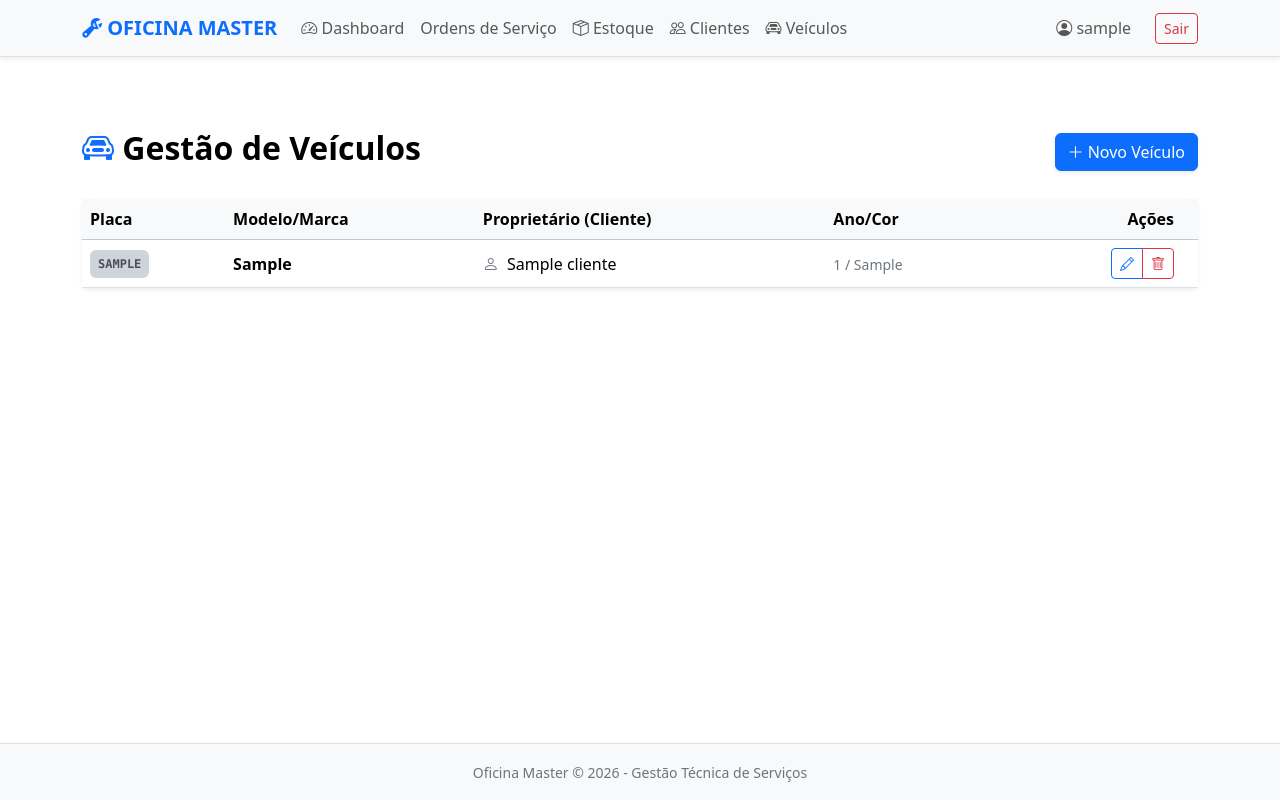
After one commit to MarceloMacedoFH/Oficina_Django, a Django app: page /ordens/veiculos/ in a window 1280 px wide. The commit adds this page. Run offline with Django 5.2, Linux system fonts and the light colour scheme; a user stored in the database is signed in; tables that the repository leaves empty hold one stand-in row (values such as "Sample post").

Commit message:
Criação das telas de clientes e veículos

```diff
--- a/servicos/forms.py
+++ b/servicos/forms.py
@@ -1,5 +1,5 @@
 from django import forms
-from .models import OrdemServico, ItemPeca, ItemServico,Veiculo
+from .models import OrdemServico, ItemPeca, ItemServico,Veiculo, Cliente
 
 class OSForm(forms.ModelForm):
     class Meta:
@@ -49,3 +49,27 @@ ItemServicoFormSet = forms.inlineformset_factory(
     }
 )
 for form in ItemServicoFormSet.form.base_fields.values(): form.required = False
+
+class ClienteForm(forms.ModelForm):
+    class Meta:
+        model = Cliente
+        fields = ['nome', 'cpf_cnpj', 'telefone', 'email', 'endereco']
+        widgets = {
+            'nome': forms.TextInput(attrs={'class': 'form-control'}),
+            'cpf_cnpj': forms.TextInput(attrs={'class': 'form-control'}),
+            'telefone': forms.TextInput(attrs={'class': 'form-control'}),
+            'email': forms.EmailInput(attrs={'class': 'form-control'}),
+            'endereco': forms.TextInput(attrs={'class': 'form-control'}),
+        }
+
+class VeiculoForm(forms.ModelForm):
+    class Meta:
+        model = Veiculo
+        fields = ['cliente', 'modelo', 'placa', 'ano', 'cor']
+        widgets = {
+            'cliente': forms.Select(attrs={'class': 'form-select'}),
+            'modelo': forms.TextInput(attrs={'class': 'form-control'}),
+            'placa': forms.TextInput(attrs={'class': 'form-control'}),
+            'ano': forms.NumberInput(attrs={'class': 'form-control'}),
+            'cor': forms.TextInput(attrs={'class': 'form-control'}),
+        }
--- a/servicos/templates/servicos/form_os.html
+++ b/servicos/templates/servicos/form_os.html
@@ -37,9 +37,12 @@
                 <label class="form-label fw-bold text-secondary small">CLIENTE</label>
                 {{ form.cliente }}
             </div>
+            <div class="col-md-5">
                 <label class="form-label fw-bold text-secondary small">VEÍCULO</label>
                 {{ form.veiculo }}
-            <div id="veiculo-help" class="form-text small">Selecione um cliente primeiro.</div>
+                <div id="veiculo-help" class="form-text small">Selecione um cliente primeiro.</div>
+            </div>
+
             <div class="col-md-3">
                 <label class="form-label fw-bold text-secondary small">STATUS ATUAL</label>
                 {{ form.status }}
--- /dev/null
+++ b/servicos/templates/servicos/lista_veiculos.html
@@ -0,0 +1,112 @@
+{% extends "base.html" %}
+
+{% block content %}
+<div class="container mt-4 pb-5">
+    <div class="d-flex justify-content-between align-items-center mb-4">
+        <h2 class="fw-bold text-body-emphasis">
+            <i class="bi bi-car-front text-primary"></i> Gestão de Veículos
+        </h2>
+        <button type="button" class="btn btn-primary shadow-sm" data-bs-toggle="modal" data-bs-target="#modalVeiculo">
+            <i class="bi bi-plus-lg"></i> Novo Veículo
+        </button>
+    </div>
+
+    <div class="card shadow-sm border-0 bg-body-tertiary">
+        <div class="table-responsive">
+            <table class="table table-hover align-middle mb-0">
+                <thead class="table-light">
+                    <tr>
+                        <th>Placa</th>
+                        <th>Modelo/Marca</th>
+                        <th>Proprietário (Cliente)</th>
+                        <th>Ano/Cor</th>
+                        <th class="text-end px-4">Ações</th>
+                    </tr>
+                </thead>
+                <tbody>
+                    {% for veiculo in veiculos %}
+                    <tr>
+                        <td>
+                            <span class="badge bg-dark-subtle text-dark-emphasis font-monospace p-2">
+                                {{ veiculo.placa|upper }}
+                            </span>
+                        </td>
+                        <td class="fw-bold">{{ veiculo.modelo }}</td>
+                        <td>
+                            <i class="bi bi-person text-secondary me-1"></i>
+                            {{ veiculo.cliente.nome }}
+                        </td>
+                        <td>
+                            <small class="text-secondary">
+                                {{ veiculo.ano|default:"-" }} / {{ veiculo.cor|default:"-" }}
+                            </small>
+                        </td>
+                        <td class="text-end px-4">
+                            <div class="btn-group">
+                                <a href="#" class="btn btn-sm btn-outline-primary" title="Editar">
+                                    <i class="bi bi-pencil"></i>
+                                </a>
+                                <a href="#" class="btn btn-sm btn-outline-danger" title="Excluir">
+                                    <i class="bi bi-trash"></i>
+                                </a>
+                            </div>
+                        </td>
+                    </tr>
+                    {% empty %}
+                    <tr>
+                        <td colspan="5" class="text-center py-5 text-muted">
+                            <i class="bi bi-info-circle d-block mb-2 fs-4"></i>
+                            Nenhum veículo cadastrado no sistema.
+                        </td>
+                    </tr>
+                    {% endfor %}
+                </tbody>
+            </table>
+        </div>
+    </div>
+</div>
+
+<div class="modal fade" id="modalVeiculo" tabindex="-1" aria-labelledby="modalVeiculoLabel" aria-hidden="true">
+    <div class="modal-dialog modal-dialog-centered">
+        <div class="modal-content bg-body-tertiary border-0 shadow">
+            <form method="post">
+                {% csrf_token %}
+                <div class="modal-header border-bottom-0">
+                    <h5 class="modal-title fw-bold" id="modalVeiculoLabel">Cadastrar Veículo</h5>
+                    <button type="button" class="btn-close" data-bs-dismiss="modal" aria-label="Close"></button>
+                </div>
+                <div class="modal-body p-4">
+                    <div class="row g-3">
+                        <div class="col-12">
+                            <label class="form-label fw-bold text-secondary small">PROPRIETÁRIO</label>
+                            {{ form.cliente }}
+                        </div>
+                        <div class="col-md-8">
+                            <label class="form-label fw-bold text-secondary small">MODELO / MARCA</label>
+                            {{ form.modelo }}
+                        </div>
+                        <div class="col-md-4">
+                            <label class="form-label fw-bold text-secondary small">PLACA</label>
+                            {{ form.placa }}
+                        </div>
+                        <div class="col-md-6">
+                            <label class="form-label fw-bold text-secondary small">ANO</label>
+                            {{ form.ano }}
+                        </div>
+                        <div class="col-md-6">
+                            <label class="form-label fw-bold text-secondary small">COR</label>
+                            {{ form.cor }}
+                        </div>
+                    </div>
+                </div>
+                <div class="modal-footer border-top-0 p-4">
+                    <button type="button" class="btn btn-outline-secondary" data-bs-dismiss="modal">Cancelar</button>
+                    <button type="submit" class="btn btn-success px-4">
+                        <i class="bi bi-check-circle"></i> Salvar Veículo
+                    </button>
+                </div>
+            </form>
+        </div>
+    </div>
+</div>
+{% endblock %}
--- a/servicos/urls.py
+++ b/servicos/urls.py
@@ -15,4 +15,6 @@ urlpatterns = [
     path('estoque/novo/', views.criar_produto, name='criar_produto'),
     path('estoque/editar/<int:pk>/', views.editar_produto, name='editar_produto'),
     path('estoque/excluir/<int:pk>/', views.excluir_produto, name='excluir_produto'),
+    path('clientes/', views.lista_clientes, name='lista_clientes'),
+    path('veiculos/', views.lista_veiculos, name='lista_veiculos'),
 ]
--- a/servicos/views.py
+++ b/servicos/views.py
@@ -5,8 +5,8 @@ from django.contrib import messages
 from django.db import transaction
 from django.db.models import Sum
 from django.utils import timezone
-from .models import OrdemServico, Pecas, Servico, ItemPeca, Veiculo
-from .forms import OSForm, ItemPecaFormSet, ItemServicoFormSet
+from .models import OrdemServico, Pecas, Servico, ItemPeca, Veiculo, Cliente
+from .forms import OSForm, ItemPecaFormSet, ItemServicoFormSet, ClienteForm, VeiculoForm
 
 @login_required
 def lista_ordens_servico(request):
@@ -251,3 +251,38 @@ def excluir_produto(request, pk):
         messages.success(request, f"Produto '{produto.descricao}' excluído com sucesso.")
 
     return redirect('lista_estoque')
+
+
+@login_required
+def lista_clientes(request):
+    clientes = Cliente.objects.all().order_by('nome')
+    form = ClienteForm()
+
+    if request.method == 'POST':
+        form = ClienteForm(request.POST)
+        if form.is_valid():
+            form.save()
+            messages.success(request, "Cliente cadastrado com sucesso!")
+            return redirect('lista_clientes')
+
+    return render(request, 'servicos/lista_clientes.html', {
+        'clientes': clientes,
+        'form': form
+    })
+
+@login_required
+def lista_veiculos(request):
+    veiculos = Veiculo.objects.all().order_by('-id')
+    form = VeiculoForm()
+
+    if request.method == 'POST':
+        form = VeiculoForm(request.POST)
+        if form.is_valid():
+            form.save()
+            messages.success(request, "Veículo cadastrado com sucesso!")
+            return redirect('lista_veiculos')
+
+    return render(request, 'servicos/lista_veiculos.html', {
+        'veiculos': veiculos,
+        'form': form
+    })
--- a/templates/base.html
+++ b/templates/base.html
@@ -69,6 +69,16 @@
                     <li class="nav-item">
                         <a class="nav-link {% if request.resolver_match.url_name == 'lista_estoque' %}active fw-bold{% endif %}" href="{% url 'lista_estoque' %}">
                             <i class="bi bi-box-seam"></i> Estoque
+                        </a>
+                    </li>
+                    <li class="nav-item">
+                        <a class="nav-link" href="{% url 'lista_clientes' %}">
+                            <i class="bi bi-people"></i> Clientes
+                        </a>
+                    </li>
+                    <li class="nav-item">
+                        <a class="nav-link" href="{% url 'lista_veiculos' %}">
+                            <i class="bi bi-car-front"></i> Veículos
                         </a>
                     </li>
                     {% endif %}
```
Also changed, not shown: servicos/templates/servicos/lista_clientes.html (added, +63 -0 lines).
